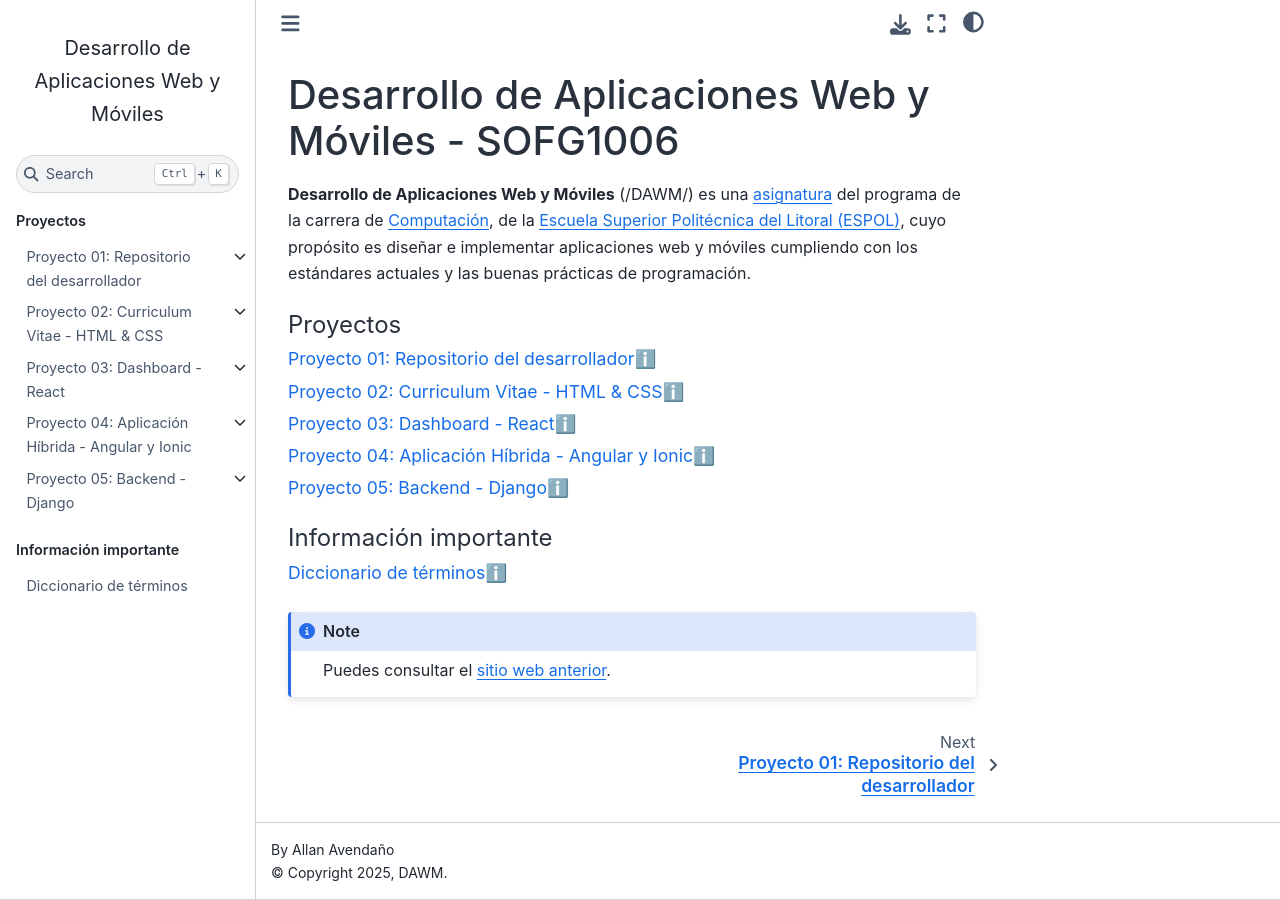
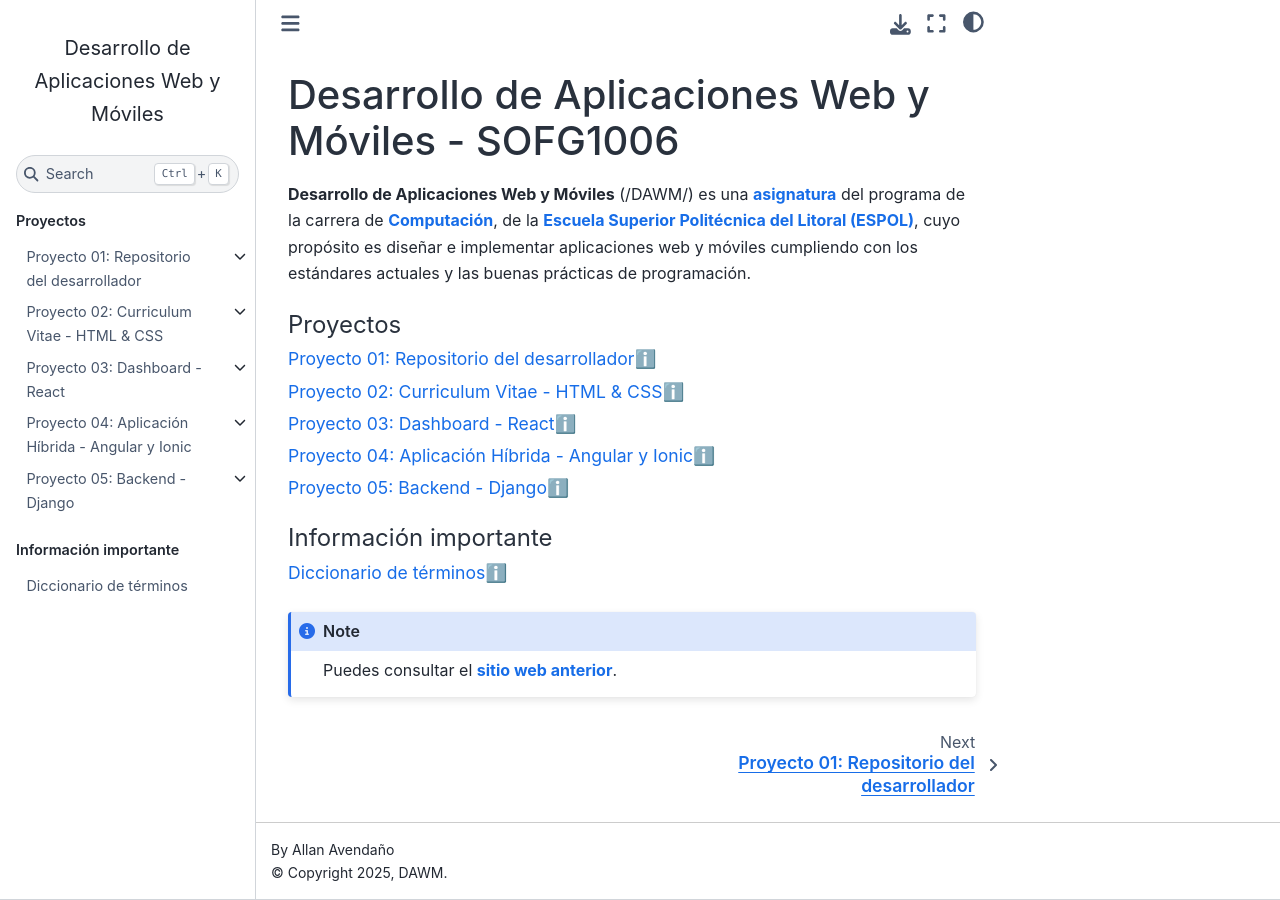
Before and after one commit to DAWMFIEC/DAWM-AI, a Sphinx documentation site: the page built from docs/source/index.rst, in a window 1280 px wide. Built offline with Sphinx 7.4.7 and the Sphinx Book theme 1.1.4, drawn with Linux system fonts in a browser that asks for light colours; pages that are not in the unit, such as notebooks, are missing from menus.

Commit message:
a.reference.external

```diff
--- a/docs/source/_static/css/style.css
+++ b/docs/source/_static/css/style.css
@@ -10,11 +10,11 @@
 	text-decoration: none !important;
 }
 
-main div.bd-article-container  a.reference.internal::after {
+main div.bd-article-container a.reference.internal::after {
     content: "ℹ️" !important;
 }
 
-main div.div.bd-article-container  a.reference.external {
+main div.bd-article-container a.reference.external {
 	font-weight: bold !important;
 	text-decoration: none !important;
 }
```
